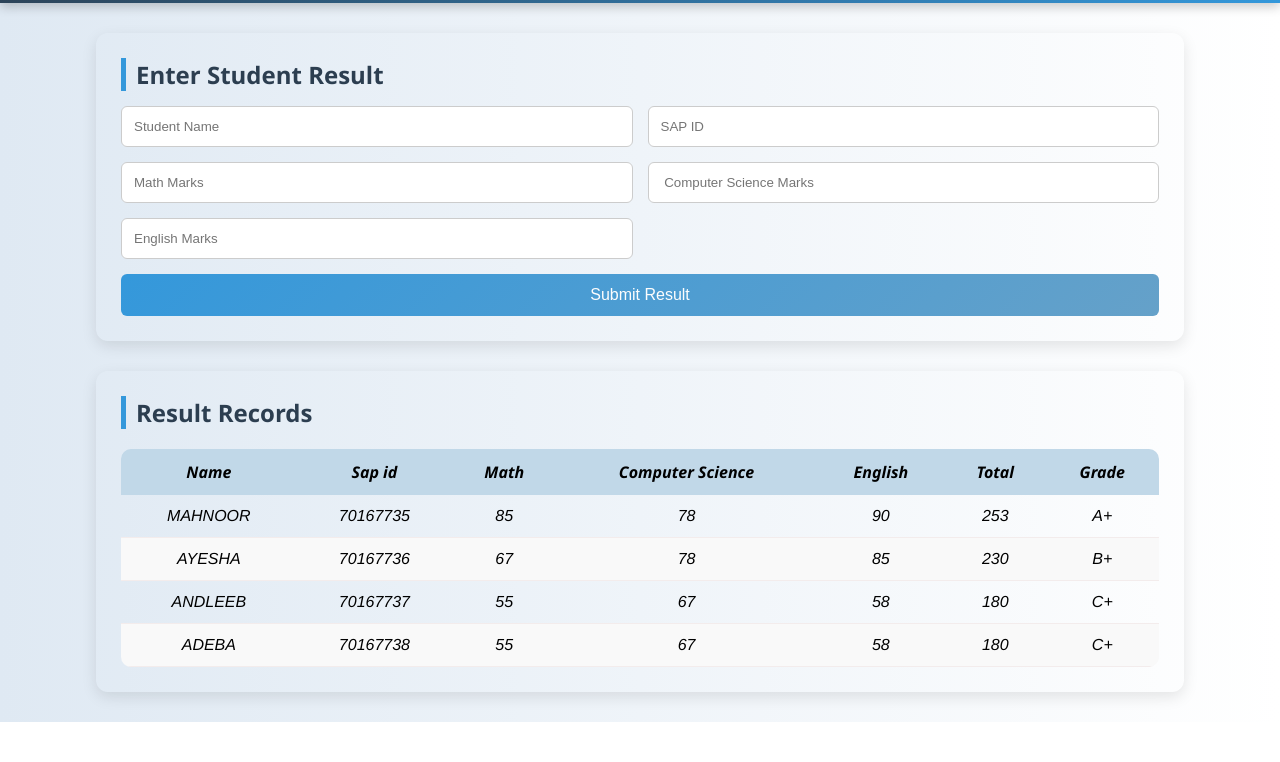
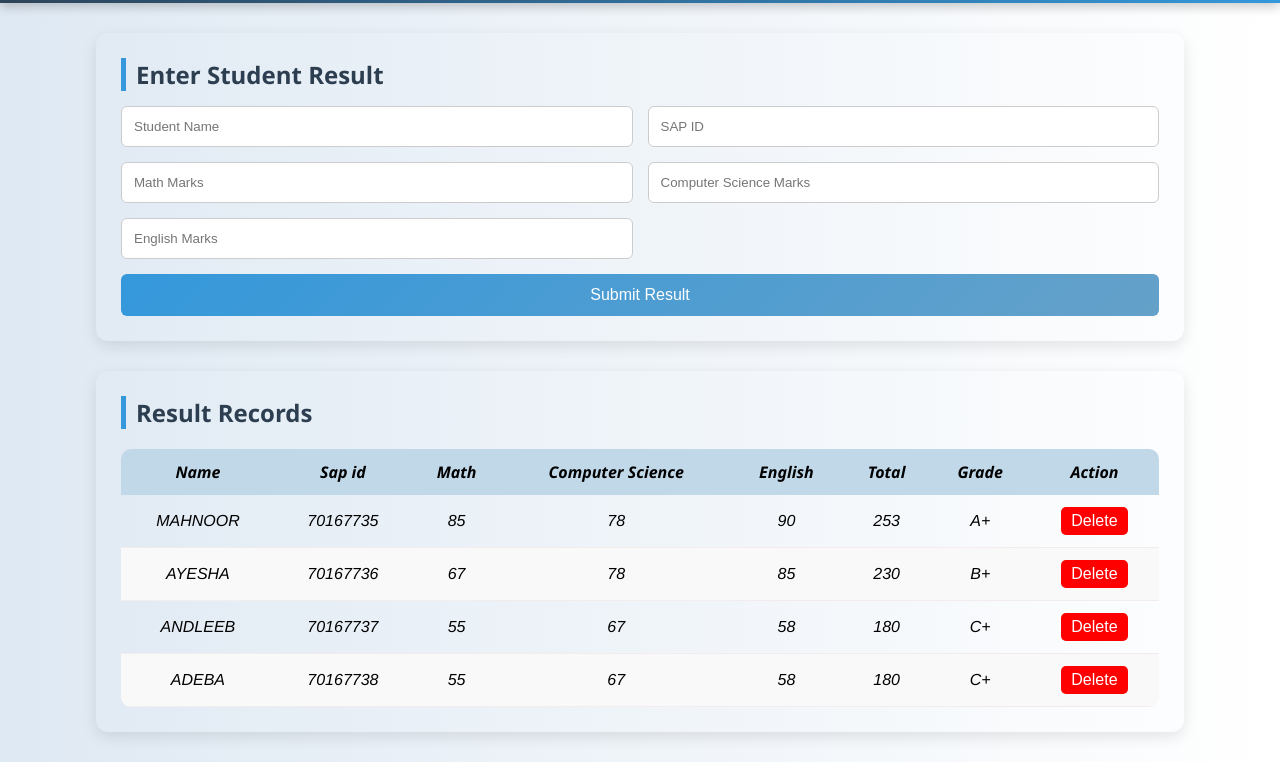
Before and after one commit to afnansaqib52-cpu/student-management-system, a plain HTML site: page index.html in a window 1280 px wide. Shown: the part 90-852 px from the top of the page. Before the commit the page ends 812 px from the top, so only its background shows below. Drawn offline with Linux system fonts and the light colour scheme.

Commit message:
Update index.html

```diff
--- a/index.html
+++ b/index.html
@@ -2,31 +2,28 @@
 <html lang="en">
 <head>
     <meta charset="UTF-8">
+    <meta name="viewport" content="width=device-width, initial-scale=1.0">
     <title>Student Result Management System</title>
     <link rel="stylesheet" href="style.css">
 </head>
 <body>
-
     <header>
         <h1>Student Result Management System</h1>
     </header>
     <div class="container">
         <h2>Enter Student Result</h2>
-
         <form>
             <input type="text" placeholder="Student Name" required>
             <input type="text" placeholder="SAP ID" required>
             <input type="number" placeholder="Math Marks" required>
-            <input type="number" placeholder=" Computer Science Marks" required>
+            <input type="number" placeholder="Computer Science Marks" required>
             <input type="number" placeholder="English Marks" required>
-
             <button type="submit">Submit Result</button>
         </form>
     </div>
-
     <div class="container">
         <h2>Result Records</h2>
-
+        <div class="table-wrapper">
             <table>
                 <thead>
                     <tr>
@@ -37,9 +34,9 @@
                         <th>English</th>
                         <th>Total</th>
                         <th>Grade</th>
+                        <th>Action</th>
                     </tr>
                 </thead>
-
                 <tbody>
                     <tr>
                         <td>MAHNOOR</td>
@@ -49,6 +46,7 @@
                         <td>90</td>
                         <td>253</td>
                         <td>A+</td>
+                        <td><button class="delete-btn">Delete</button></td>
                     </tr>
                     <tr>
                         <td>AYESHA</td>
@@ -58,6 +56,7 @@
                         <td>85</td>
                         <td>230</td>
                         <td>B+</td>
+                        <td><button class="delete-btn">Delete</button></td>
                     </tr>
                     <tr>
                         <td>ANDLEEB</td>
@@ -67,6 +66,7 @@
                         <td>58</td>
                         <td>180</td>
                         <td>C+</td>
+                        <td><button class="delete-btn">Delete</button></td>
                     </tr>
                     <tr>
                         <td>ADEBA</td>
@@ -76,9 +76,12 @@
                         <td>58</td>
                         <td>180</td>
                         <td>C+</td>
+                        <td><button class="delete-btn">Delete</button></td>
                     </tr>
                 </tbody>
             </table>
         </div>
+    </div>
     <script src="script.js"></script>
 </body>
+</html>
```
Lines whose indentation alone changed are shown as unchanged.
